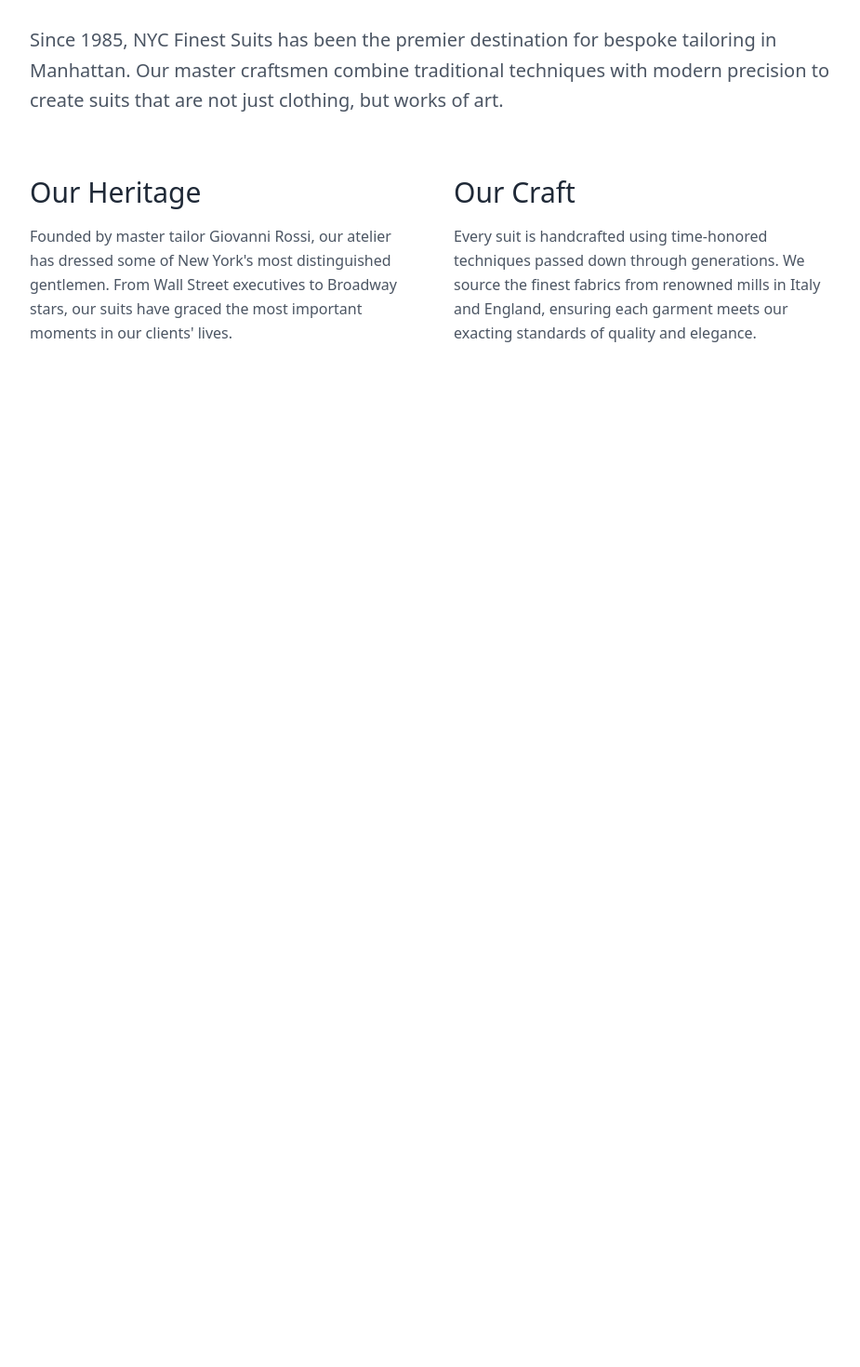
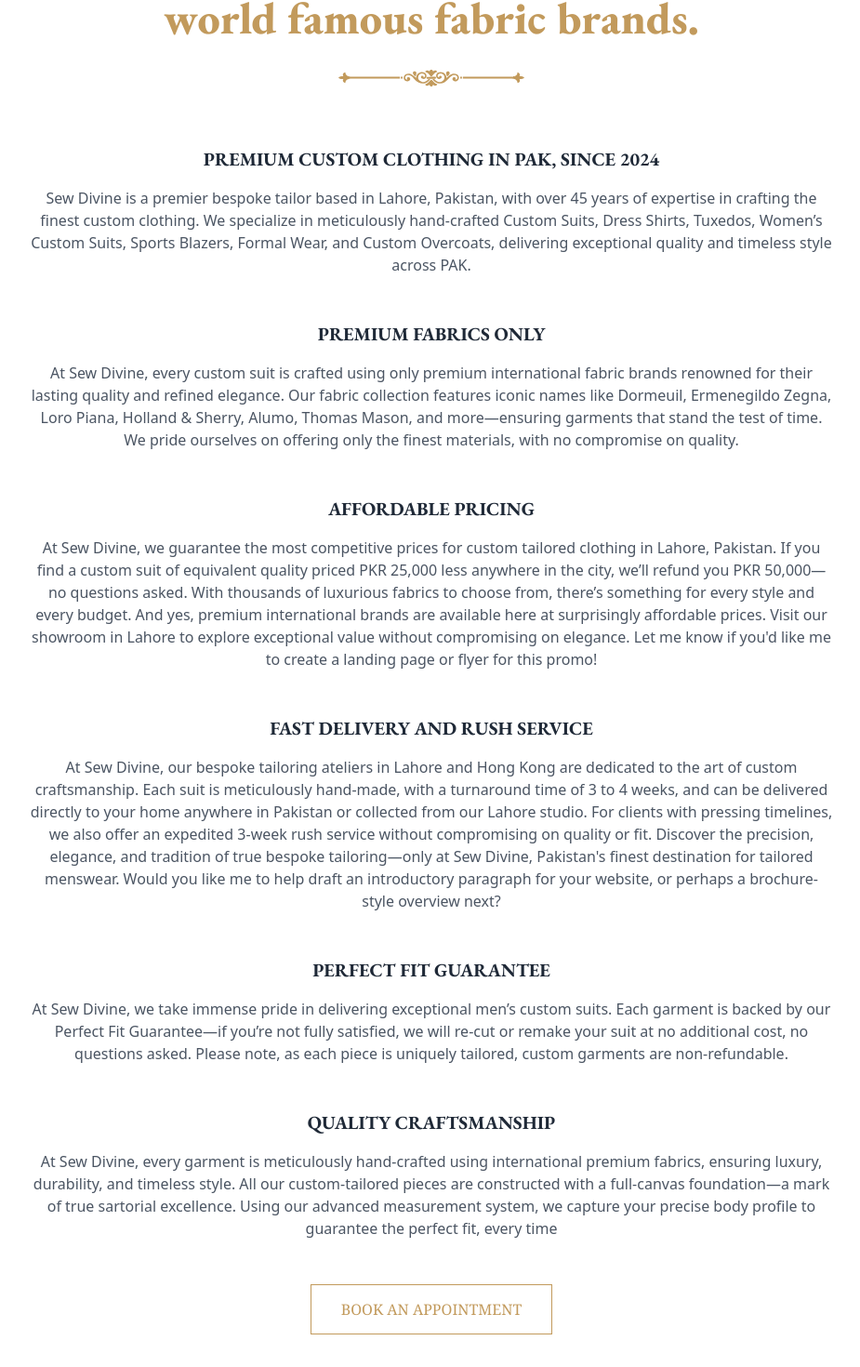
Before and after one commit to Sameeralydev/FYP-25, a React (Vite) app in the folder fyp/: page /about in a window 1280 px wide. Shown: the part 197-1667 px from the top of the page at 93% size, without its empty margins (176-1101 px from the left). Before the commit the page ends 800 px from the top, so only its background shows below. Built offline with nearby package versions, Linux system fonts and the light colour scheme.

Commit message:
26-06 final

```diff
--- a/fyp/src/components/Navbar.jsx
+++ b/fyp/src/components/Navbar.jsx
@@ -83,7 +83,7 @@ const Navbar = () => {
           transition={{ duration: 0.1 }}
           className="fixed top-0 left-0 right-0 z-50 bg-gray-100 dark:bg-[#1A1A1A]  transition-transform duration-300"
         >
-          <div className="max-w-7xl mx-auto px-4 sm:px-6 lg:px-8 border-b-2 border-gray-300 dark:border-gray-700">
+          <div className="max-w-7xl mx-auto px-4 sm:px-6 lg:px-8 border-b-2 border-gray-300 dark:border-[#C29A5C]">
             <div className="flex justify-between items-center h-[6vh] md:h-[10vh] bg-transparent dark:bg-[#1A1A1A] transition-transform duration-300 ">
               {/* Logo */}
               <Link to="/" className="flex items-center space-x-2">
--- a/fyp/src/pages/About.jsx
+++ b/fyp/src/pages/About.jsx
@@ -1,47 +1,81 @@
 import { motion } from "framer-motion"
+import divider from "../assets/divider.svg"
 
 const About = () => {
   return (
-    <div className="min-h-screen bg-white dark:bg-gray-900 pt-20">
-      <div className="max-w-4xl mx-auto px-4 py-16">
+    <div className="min-h-screen bg-white dark:bg-[#1A1A1A] pt-20 flex flex-col items-center">
+      <div className="max-w-4xl w-full mx-auto py-4 flex flex-col items-center">
         <motion.h1
           initial={{ opacity: 0, y: 30 }}
           animate={{ opacity: 1, y: 0 }}
           transition={{ duration: 0.8 }}
-          className="text-5xl font-light text-gray-800 dark:text-white mb-8 text-center"
+          className="md:text-5xl md:font-extrabold eb-garamond-google font-semibold text-3xl md:px-0 px-4 text-[#C29A5C] dark:text-white mb-8 text-center leading-tight"
         >
-          About NYC Finest Suits
+          5 Star Rated Custom Suit Tailors in PAK. Finest Custom tailored suits in Lahore from world famous fabric brands.
         </motion.h1>
 
         <motion.div
           initial={{ opacity: 0, y: 30 }}
           animate={{ opacity: 1, y: 0 }}
           transition={{ duration: 0.8, delay: 0.2 }}
-          className="prose prose-lg max-w-none text-gray-600 dark:text-gray-300"
+          className="prose prose-lg max-w-none text-gray-600 dark:text-gray-300 w-full flex flex-col items-center"
         >
-          <p className="text-xl leading-relaxed mb-8">
-            Since 1985, NYC Finest Suits has been the premier destination for bespoke tailoring in Manhattan. Our master
-            craftsmen combine traditional techniques with modern precision to create suits that are not just clothing,
-            but works of art.
-          </p>
+          <img src={divider} alt="" />
 
-          <div className="grid md:grid-cols-2 gap-12 my-16">
-            <div>
-              <h2 className="text-3xl font-light text-gray-800 dark:text-white mb-4">Our Heritage</h2>
-              <p className="leading-relaxed">
-                Founded by master tailor Giovanni Rossi, our atelier has dressed some of New York's most distinguished
-                gentlemen. From Wall Street executives to Broadway stars, our suits have graced the most important
-                moments in our clients' lives.
+          <div className="my-16 w-full flex flex-col gap-12 items-center">
+            <div className="w-full">
+              <h2 className="md:text-xl  text-[14px] font-bold eb-garamond-google text-gray-800 dark:text-white mb-4 text-center">PREMIUM CUSTOM CLOTHING IN PAK, SINCE 2024</h2>
+              <p className="leading-relaxed md:text-base text-[14px] text-center mx-4">
+                Sew Divine is a premier bespoke tailor based in Lahore, Pakistan, with over 45 years of expertise in crafting the finest custom clothing. We specialize in meticulously hand-crafted Custom Suits, Dress Shirts, Tuxedos, Women’s Custom Suits, Sports Blazers, Formal Wear, and Custom Overcoats, delivering exceptional quality and timeless style across PAK.
+
               </p>
             </div>
 
-            <div>
-              <h2 className="text-3xl font-light text-gray-800 dark:text-white mb-4">Our Craft</h2>
-              <p className="leading-relaxed">
-                Every suit is handcrafted using time-honored techniques passed down through generations. We source the
-                finest fabrics from renowned mills in Italy and England, ensuring each garment meets our exacting
-                standards of quality and elegance.
+            <div className="w-full">
+              <h2 className="md:text-xl text-[14px] font-bold eb-garamond-google text-gray-800 dark:text-white mb-4 text-center">PREMIUM FABRICS ONLY</h2>
+              <p className="leading-relaxed md:text-base text-[14px] text-center mx-4">
+               At Sew Divine, every custom suit is crafted using only premium international fabric brands renowned for their lasting quality and refined elegance. Our fabric collection features iconic names like Dormeuil, Ermenegildo Zegna, Loro Piana, Holland & Sherry, Alumo, Thomas Mason, and more—ensuring garments that stand the test of time. We pride ourselves on offering only the finest materials, with no compromise on quality.
+
               </p>
+            </div>
+            <div className="w-full">
+              <h2 className="md:text-xl text-[14px] font-bold eb-garamond-google text-gray-800 dark:text-white mb-4 text-center">AFFORDABLE PRICING</h2>
+              <p className="leading-relaxed md:text-base text-[14px] text-center mx-4">
+                At Sew Divine, we guarantee the most competitive prices for custom tailored clothing in Lahore, Pakistan. If you find a custom suit of equivalent quality priced PKR 25,000 less anywhere in the city, we’ll refund you PKR 50,000—no questions asked. With thousands of luxurious fabrics to choose from, there’s something for every style and every budget. And yes, premium international brands are available here at surprisingly affordable prices.
+Visit our showroom in Lahore to explore exceptional value without compromising on elegance. Let me know if you'd like me to create a landing page or flyer for this promo!
+
+              </p>
+            </div>
+            <div className="w-full">
+              <h2 className="md:text-xl text-[14px] font-bold eb-garamond-google text-gray-800 dark:text-white mb-4 text-center">FAST DELIVERY AND RUSH SERVICE</h2>
+              <p className="leading-relaxed md:text-base text-[14px] text-center mx-4">
+                At Sew Divine, our bespoke tailoring ateliers in Lahore and Hong Kong are dedicated to the art of custom craftsmanship. Each suit is meticulously hand-made, with a turnaround time of 3 to 4 weeks, and can be delivered directly to your home anywhere in Pakistan or collected from our Lahore studio. For clients with pressing timelines, we also offer an expedited 3-week rush service without compromising on quality or fit.
+Discover the precision, elegance, and tradition of true bespoke tailoring—only at Sew Divine, Pakistan's finest destination for tailored menswear.
+Would you like me to help draft an introductory paragraph for your website, or perhaps a brochure-style overview next?
+
+              </p>
+            </div>
+            <div className="w-full">
+              <h2 className="md:text-xl text-[14px] font-bold eb-garamond-google text-gray-800 dark:text-white mb-4 text-center">PERFECT FIT GUARANTEE</h2>
+              <p className="leading-relaxed md:text-base text-[14px] text-center mx-4">
+                At Sew Divine, we take immense pride in delivering exceptional men’s custom suits. Each garment is backed by our Perfect Fit Guarantee—if you’re not fully satisfied, we will re-cut or remake your suit at no additional cost, no questions asked. Please note, as each piece is uniquely tailored, custom garments are non-refundable.
+
+              </p>
+            </div>
+            <div className="w-full">
+              <h2 className="md:text-xl text-[14px] font-bold eb-garamond-google text-gray-800 dark:text-white mb-4 text-center">QUALITY CRAFTSMANSHIP</h2>
+              <p className="leading-relaxed md:text-base text-[14px] text-center mx-4">
+               At Sew Divine, every garment is meticulously hand-crafted using international premium fabrics, ensuring luxury, durability, and timeless style. All our custom-tailored pieces are constructed with a full-canvas foundation—a mark of true sartorial excellence. Using our advanced measurement system, we capture your precise body profile to guarantee the perfect fit, every time
+
+              </p>
+            </div>
+            <div className="w-full flex flex-col items-center">
+              <button
+                                            className="bg-transparent text-[#C29A5C] font-serif md:text-[16px] sm:text-xl border border-[#C29A5C]
+                                            hover:bg-[#C29A5C] hover:text-white px-8 py-3 hover:scale-105 transition-transform duration-200"
+                                            >
+                                            BOOK AN APPOINTMENT
+                                            </button>
             </div>
           </div>
         </motion.div>
```
Also changed, not shown: fyp/src/assets/divider.svg (added).
